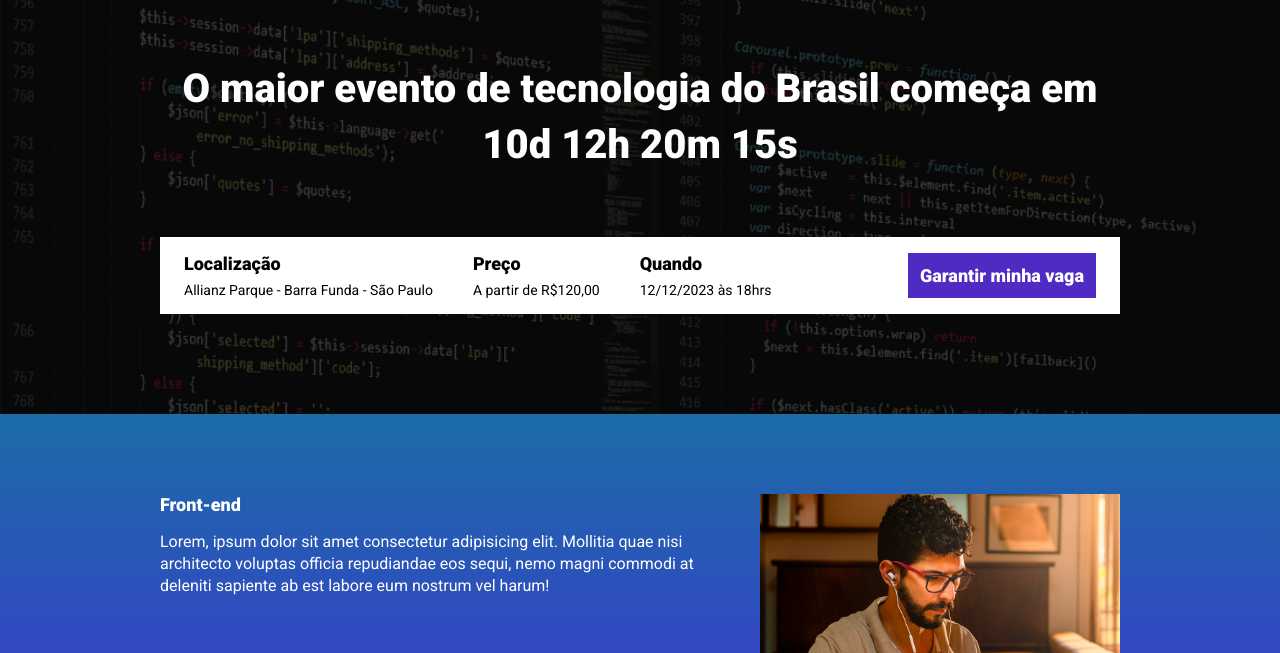
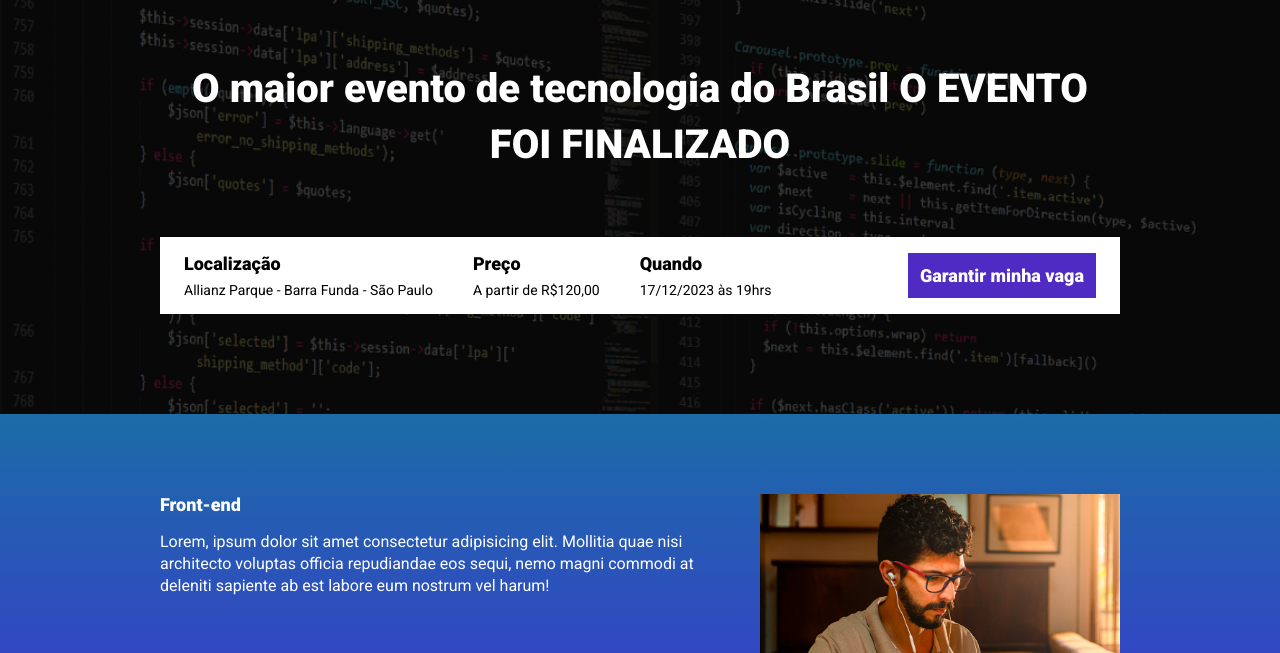
Before and after one commit to luizcoutodev/ebac_tech_talks, a website built with Parcel: page src/index.html in a window 1280 px wide. Shown: the part 147-800 px from the top of the page. Built offline with nearby package versions, Linux system fonts and the light colour scheme.

Commit message:
Date counter on page was created

```diff
--- a/package.json
+++ b/package.json
@@ -2,9 +2,9 @@
   "name": "landing-page",
   "version": "1.0.0",
   "description": "",
-  "main": "index.js",
   "scripts": {
     "dev": "parcel src/index.html src/styles/main.scss src/scripts/main.js",
+    "build": "parcel build src/index.html",
     "test": "echo \"Error: no test specified\" && exit 1"
   },
   "keywords": [],
--- a/src/index.html
+++ b/src/index.html
@@ -15,7 +15,7 @@
         <div class="container">
             <img class="hero__logo" src="./images/ebac_logo.svg" alt="Ebac">
             <p class="hero__text">
-                O maior evento de tecnologia do Brasil começa em 10d 12h 20m 15s
+                O maior evento de tecnologia do Brasil <span id="counter"> começa em</span>
             </p>
             <div class="infos-bar">
                 <ul class="infos-bar__infos">
@@ -29,7 +29,7 @@
                     </li>
                     <li class="infos-bar__infos__item">
                         <b> Quando </b>
-                        12/12/2023 às 18hrs
+                        17/12/2023 às 19hrs
                     </li>
                 </ul>
                 <a href="#" class="button button--primary"> Garantir minha vaga</a>
--- a/src/scripts/main.js
+++ b/src/scripts/main.js
@@ -1 +1,29 @@
 AOS.init();
+
+const eventTime = new Date("Dec 10, 2023 20:00:00");
+const eventTimeStamp = eventTime.getTime();
+
+const dateCount = setInterval(function(){
+    const actualDate = new Date();
+    const actualTimeStamp = actualDate.getTime();
+
+    const eventDistance = eventTimeStamp - actualTimeStamp;
+    const dayConversion = 1000 * 60 * 60 * 24;
+    const hourConversion = 1000 * 60 * 60;
+    const minuteConversion = 1000 * 60;
+
+    const daysUntilEvent = Math.floor(eventDistance / dayConversion);
+    const hoursUntilEvent = Math.floor(eventDistance % dayConversion / hourConversion);
+    const minutesUntilEvent = Math.floor(eventDistance % hourConversion / minuteConversion);
+    const secondsUntilEvent = Math.floor(eventDistance % minuteConversion / 1000)
+
+
+    const counter = document.getElementById('counter');
+    counter.innerHTML = `começa em ${daysUntilEvent}d ${hoursUntilEvent}h ${minutesUntilEvent}m ${secondsUntilEvent}s`;
+
+    if (actualTimeStamp > eventTimeStamp) {
+        clearInterval(dateCount);
+        counter.innerHTML = "O EVENTO FOI FINALIZADO"
+    }
+
+}, 1000)
```
Also changed, not shown: 1 other file.
